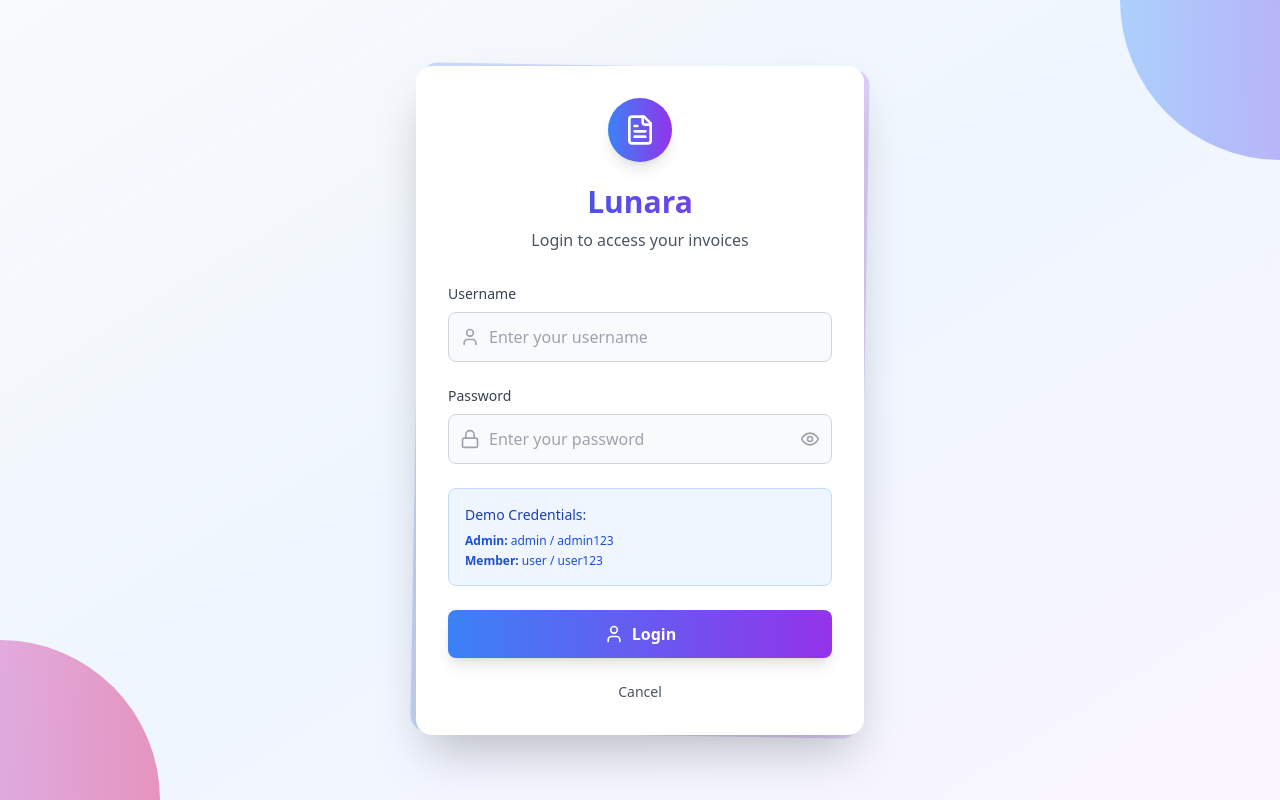
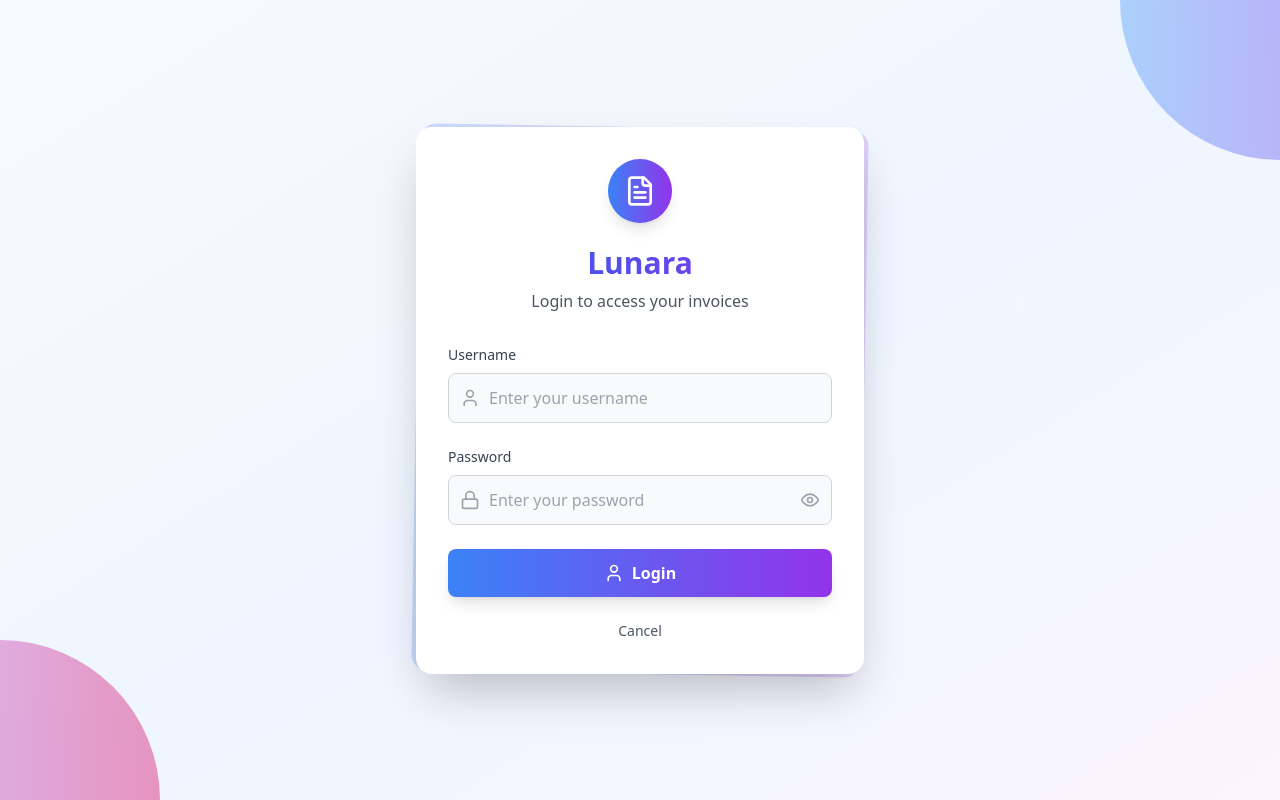
Before and after one commit to qreativo/invoice-generator, a React (Vite) app: page / in a window 1280 px wide. Both pictures are taken after a click on the button "Login". Built offline with nearby package versions, Linux system fonts and the light colour scheme.

Commit message:
Hapus demo credentials dari form login

```diff
--- a/src/components/LoginForm.tsx
+++ b/src/components/LoginForm.tsx
@@ -127,16 +127,6 @@ export const LoginForm: React.FC<LoginFormProps> = ({
                 </div>
               )}
 
-              {/* Demo Credentials */}
-              <div className="bg-blue-50 border border-blue-200 rounded-lg p-4">
-                <h4 className="text-sm font-medium text-blue-800 mb-2">
-                  {t.demoCredentials || 'Demo Credentials'}:
-                </h4>
-                <div className="text-xs text-blue-700 space-y-1">
-                  <p><strong>Admin:</strong> admin / admin123</p>
-                  <p><strong>Member:</strong> user / user123</p>
-                </div>
-              </div>
 
               {/* Submit Button */}
               <button
```
